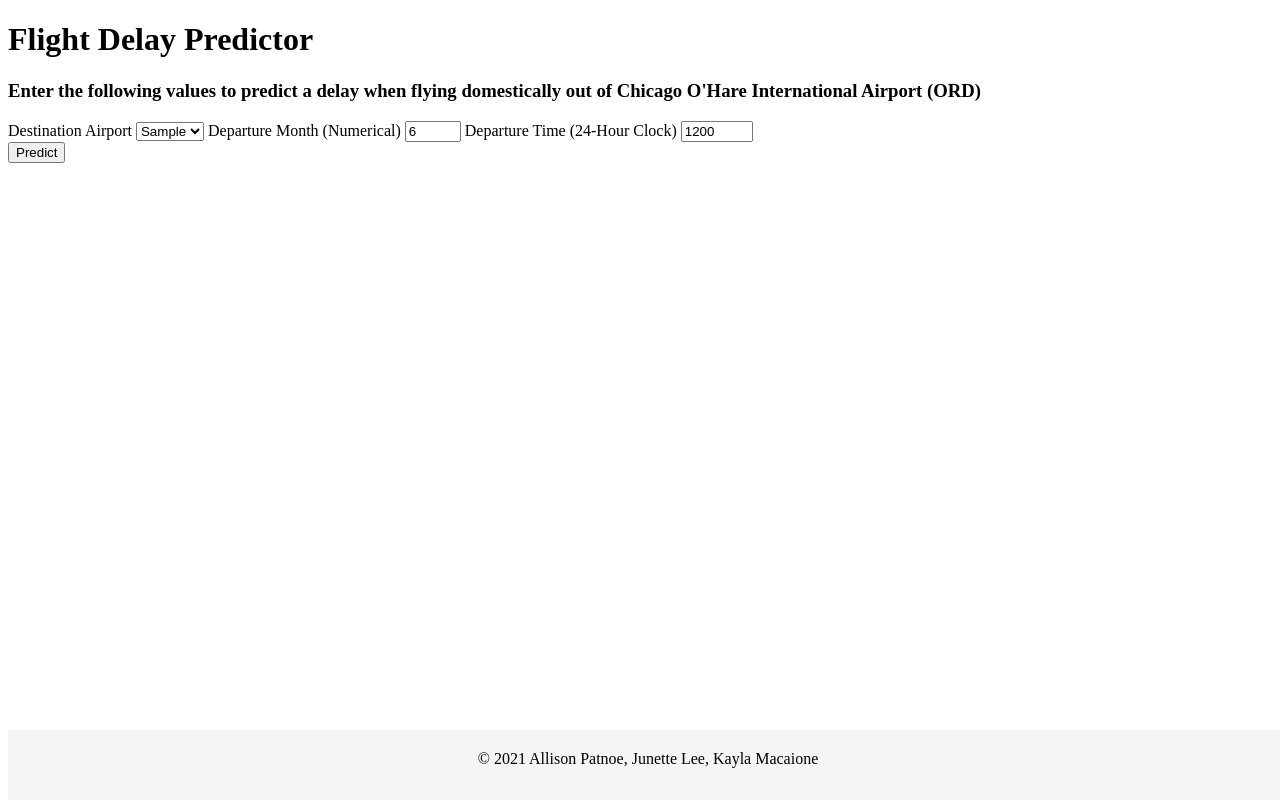
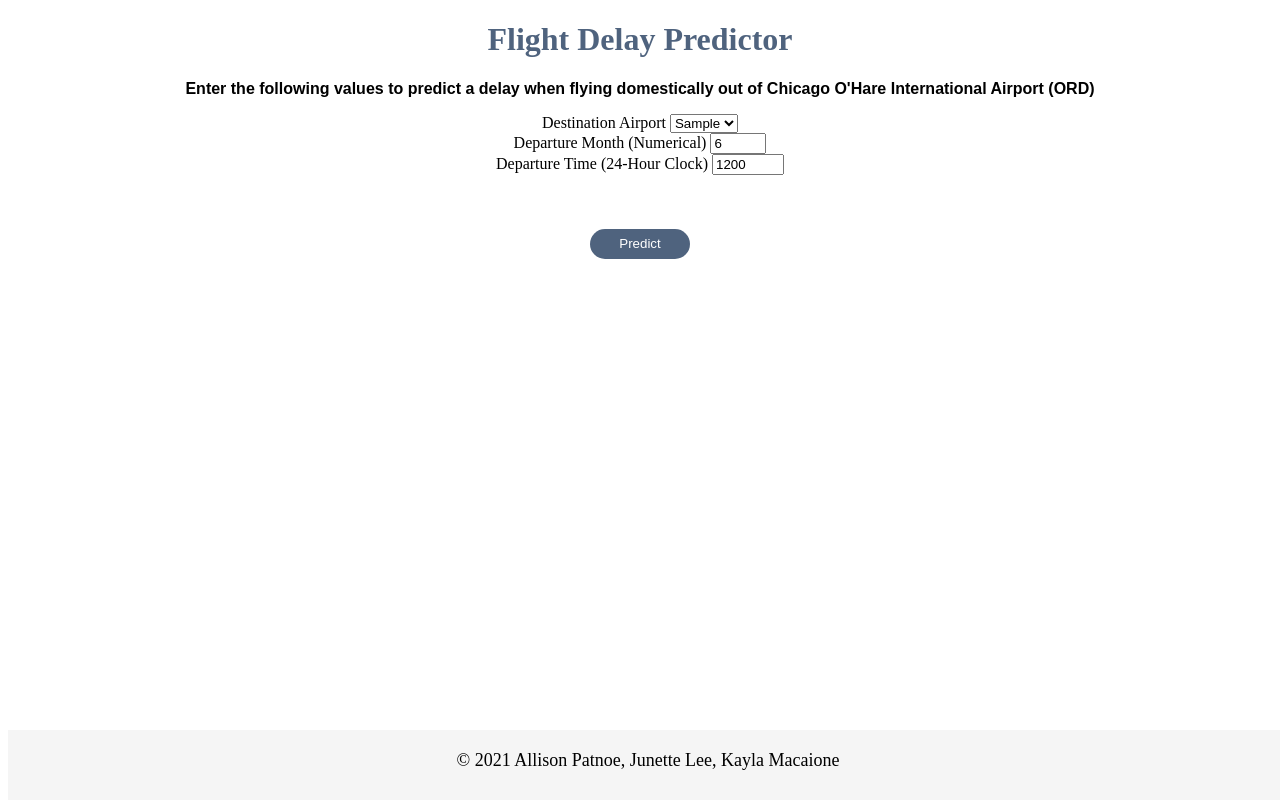
Before and after one commit to kaylamacaione/final-project, a Flask app: page / in a window 1280 px wide. Run offline with Flask 2, Linux system fonts and the light colour scheme; tables that the repository leaves empty hold one stand-in row (values such as "Sample post"); parts of the project's set-up code (start-up, migrations or seed data) failed here and were passed over.

Commit message:
css/html updates

```diff
--- a/static/css/style.css
+++ b/static/css/style.css
@@ -9,6 +9,30 @@
 body {
   /* Padding bottom by footer height */
   padding-bottom: 80px;
+}
+
+.login {
+  text-align: center;
+  padding-bottom: 40px;
+}
+
+.btn {
+  width: 100px;
+  height: 30px;
+  background-color: rgb(79, 99, 126);
+  border: whitesmoke;
+  color: white;
+  border-radius: 25px;
+}
+
+h1 {
+  color: rgb(79, 99, 126);
+}
+
+h3 {
+  color: black;
+  font-family: Arial, Helvetica, sans-serif;
+  font-size: 16px;
 }
 
 #footer {
@@ -24,5 +48,5 @@
 
 #footer p {
   margin: 0;
-  font-size: 16px;
+  font-size: 18px;
 }
--- a/templates/index.html
+++ b/templates/index.html
@@ -26,16 +26,20 @@
 
       <label for="airport">Destination Airport</label>
       <select list="airport" name="airport" id="airportCodes" required="required"></select>
+      <br>
 
       <label for="month">Departure Month (Numerical)</label>
       <input type="number" name="month" id="selMonth" placeholder="1" required="required"
       value="6" min="1" max="12" />
+      <br>
 
       <label for="time">Departure Time (24-Hour Clock)</label>
       <input type="number" name="time" id="selTime" required="required"
       value="1200" min="0000" max="2400" step="100" />
       <br>
-
+      <br>
+      <br>
+      <br>
       <button type="submit" class="btn">Predict</button>
     </form>
 
```
Also changed, not shown: 1 other file.
